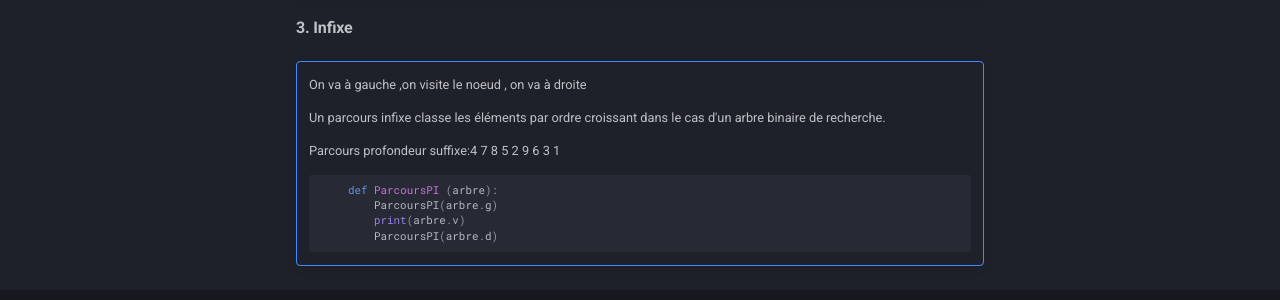
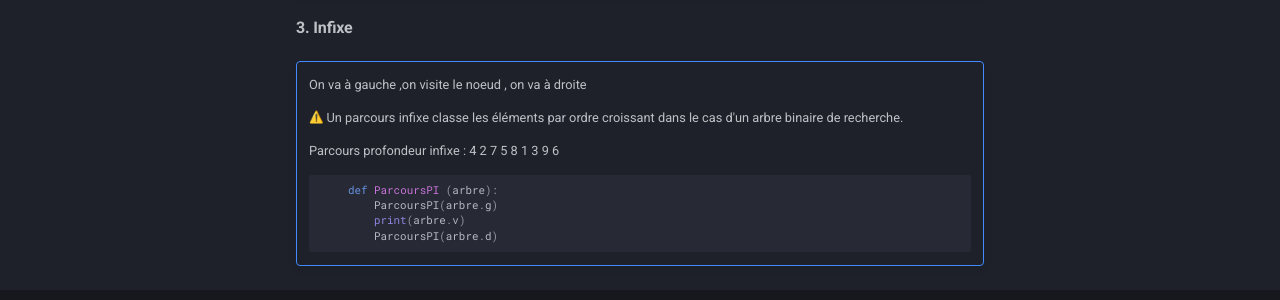
Before and after one commit to nsiRotrouDreux/site, an MkDocs documentation site: the page built from docs/algoArbre.md, in a window 1280 px wide and 900 px high, scrolled down 2786 px. Shown: the part 453-753 px from the top of the window. Built offline with MkDocs 1.6.1 and Material for MkDocs 9.7.7, drawn with Linux system fonts in a browser that asks for light colours; emoji names are drawn with the system emoji font.

Commit message:
update algoGraph

````diff
--- a/docs/algoArbre.md
+++ b/docs/algoArbre.md
@@ -141,9 +141,9 @@ class Noeud :
 
      On va à gauche ,on visite le noeud  , on va à droite
 
-     Un parcours infixe classe les éléments par ordre croissant dans le cas d'un arbre binaire de recherche.
+      :warning: Un parcours infixe classe les éléments par ordre croissant dans le cas d'un arbre binaire de recherche.
 
-     Parcours profondeur suffixe:4 7 8 5 2 9 6 3 1
+     Parcours profondeur infixe : 4 2 7 5 8 1 3 9 6
 
     ```py
         def ParcoursPI (arbre):
````
Also changed, not shown: docs/algoGraphe.md (+13 -8 lines).
